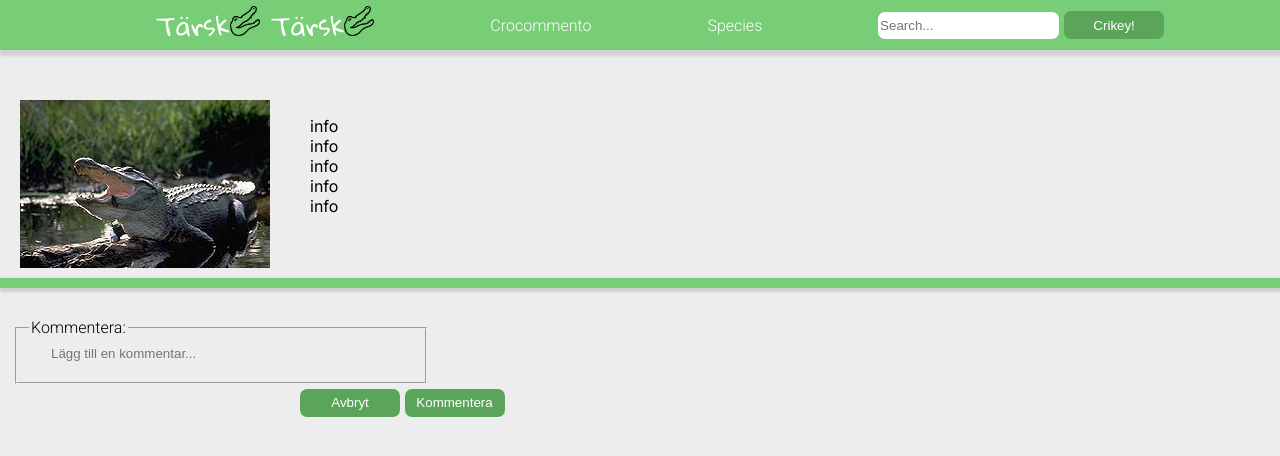
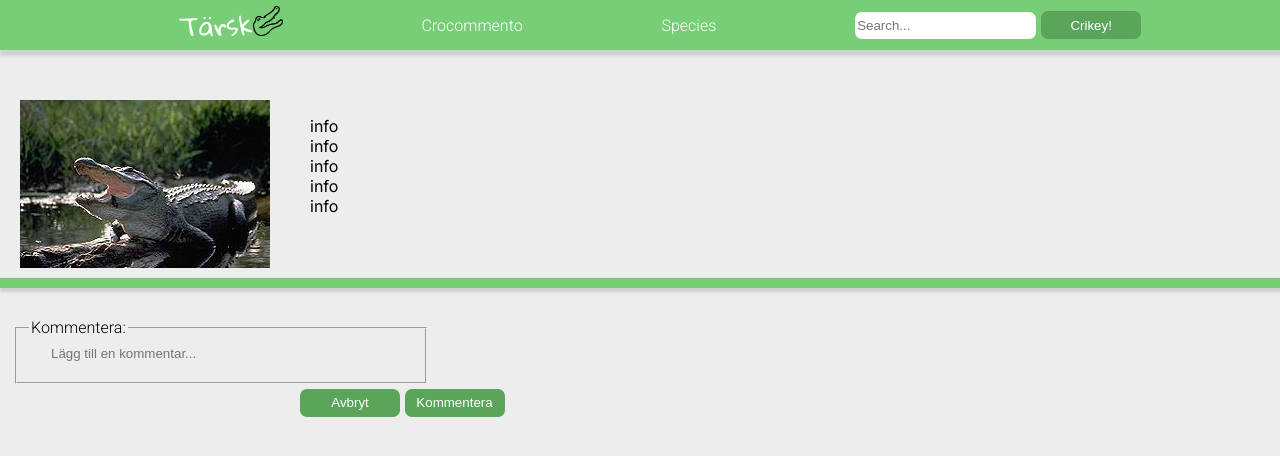
Before and after one commit to Ozmehak/crocoDB, a website: page public/html/comment-croc.html in a window 1280 px wide. Drawn offline with Linux system fonts and the light colour scheme.

Commit message:
Changes for comments

```diff
--- a/public/html/comment-croc.html
+++ b/public/html/comment-croc.html
@@ -10,20 +10,13 @@
   <body>
     <ul class="menu">
       <li class="tarsk">
-        <a href="index.html">Tärsk</a
+        <a href="../index.html">Tärsk</a
         ><img src="../img/icons8-crocodile-50.png" width="30px" alt="" />
-
-        <a href="../public/index.html">Tärsk</a
-        ><img
-          src="/crocoDB/public/img/icons8-crocodile-50.png"
-          width="30px"
-          alt=""
-        />
       </li>
       <li class="listItems">
         <a href="../html/comment-croc.html">Crocommento</a>
       </li>
-      <li class="listItems"><a href="../html/species.html">Species</a></li>
+      <li class="listItems"><a href="../species.html">Species</a></li>
       <li>
         <input class="input" type="text" placeholder="Search..." /><input
           class="input2"
--- a/public/js/comment-croc.js
+++ b/public/js/comment-croc.js
@@ -13,7 +13,7 @@ function append(parent, el) {
 }
 
 function newComment(event) {
-  // event.preventDefault();
+  event.preventDefault();
   let theComment = comment.value;
 
   fetch(url)
--- a/server.js
+++ b/server.js
@@ -192,6 +192,7 @@ app.post("/comment-croc", (req, res) => {
   );
 });
 
+// Get-request för kommentarer:
 app.get("/comment-croc", (req, res) => {
   crocs.find().toArray((err, items) => {
     if (err) throw err;
@@ -199,6 +200,7 @@ app.get("/comment-croc", (req, res) => {
   });
 });
 
+//Delete-request för kommentarer:
 app.delete("/comment-croc", (req, res) => {
   let comment = req.body.theComment;
 
@@ -213,6 +215,7 @@ app.delete("/comment-croc", (req, res) => {
   );
 });
 
+//Put request för kommentarer:
 app.put("/comment-croc", (req, res) => {
   let comment = req.body.theComment;
   let id = req.body.id;
```
